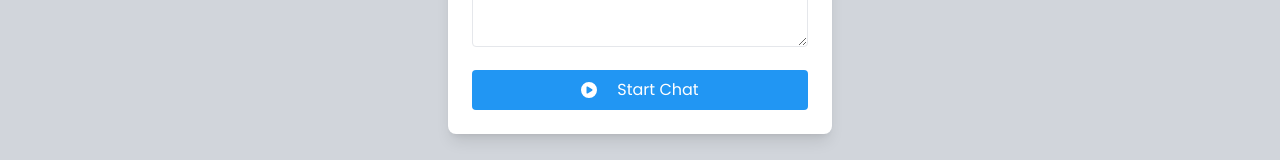
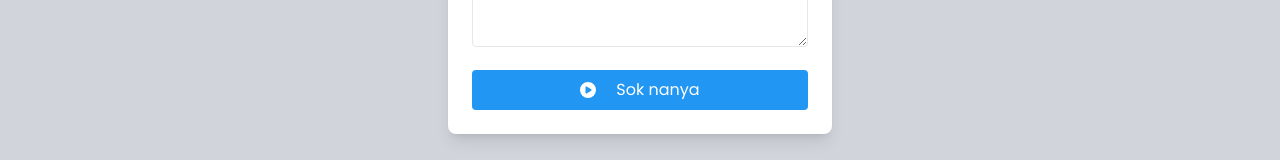
Before and after one commit to Alvarizqi09/mini-project, a React (Vite) app in the folder anime-list/: page /customerservices in a window 1280 px wide. Shown: the part 553-713 px from the top of the page. Built offline with nearby package versions, Linux system fonts and the light colour scheme; no server answers.

Commit message:
fixing CS

```diff
--- a/anime-list/src/components/CustomerServices/CustomerServices.jsx
+++ b/anime-list/src/components/CustomerServices/CustomerServices.jsx
@@ -56,11 +56,17 @@ const CustomerServices = () => {
             onClick={handleClick}
           >
             {loading ? (
-              <FontAwesomeIcon icon={faSpinner} spin />
+              <>
+                <FontAwesomeIcon icon={faSpinner} spin />
+                Sabar yo...
+              </>
             ) : (
-              <FontAwesomeIcon icon={faPlayCircle} />
+              <>
+                <FontAwesomeIcon icon={faPlayCircle} />
+                Sok nanya
+              </>
+
             )}
-            Start Chat
           </button>
           {showResult && (
             <div className="mt-4">
```
